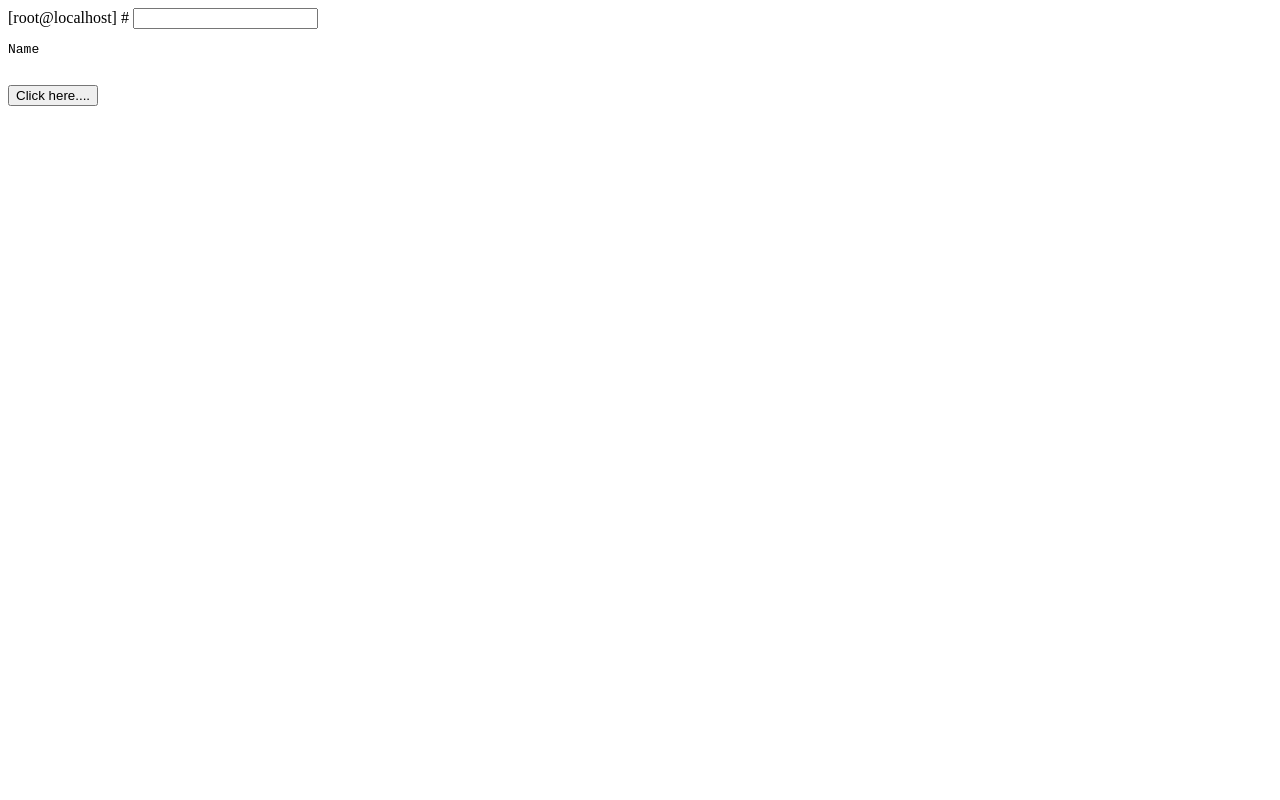
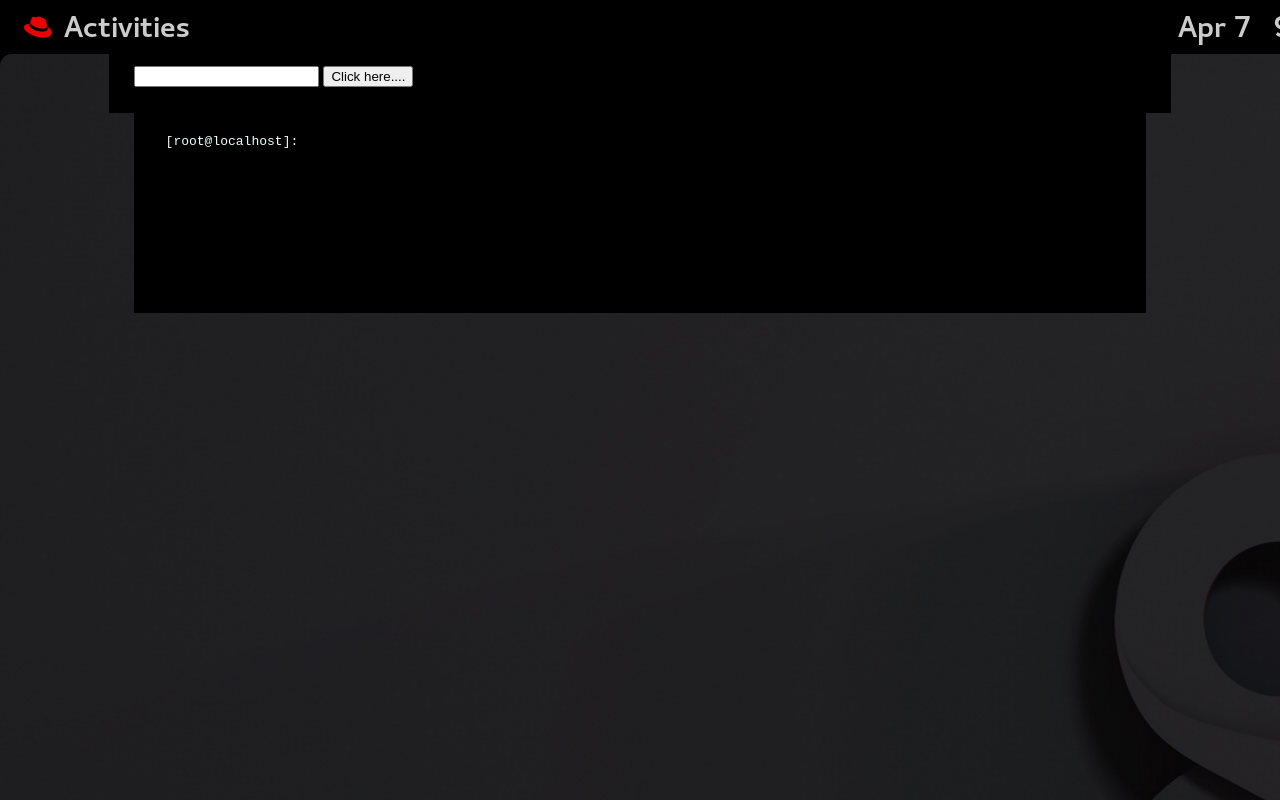
Before and after one commit to nikhil5876/JavaScript_Docke_Integration, a plain HTML site: page index.html in a window 1280 px wide. Drawn offline with Linux system fonts and the light colour scheme.

Commit message:
added style.css file, background image and styling

```diff
--- a/index.html
+++ b/index.html
@@ -1,8 +1,31 @@
-[root@localhost] #
-<input id="i" />
-<pre>
-<div id="a1">Name</div>
+<!DOCTYPE html>
+<html lang="en">
+<head>
+    <meta charset="UTF-8">
+    <meta http-equiv="X-UA-Compatible" content="IE=edge">
+    <meta name="viewport" content="width=device-width, initial-scale=1.0">
+    <title>Document</title>
+    <link rel="stylesheet" href="style.css">
+</head>
+<body>
+<!-- <pre>
+
+</pre> -->
+
+
+<pre style="color: azure;">
+<!-- <div id="a1">Name</div> -->
 </pre>
+
+<script>
+    function cmd_text(){
+        var inText;
+        inText = document.getElementById('i');
+        document.getElementById('a1').innerHTML= inText.value;
+    }
+
+</script>
+
 
 <script>
 	function hii(){
@@ -19,4 +42,22 @@
 	}
 </script>
 
-<button onclick="hii();">Click here....</button>
+<div id="topBar">
+
+    <input id="i" onkeyup="cmd_text();" />
+    <button onclick="hii();">Click here....</button>
+
+</div>
+
+<div id="terminal">
+<pre style="color: azure; display: inline;" >
+
+    [root@localhost]: <div id="a1" style="display: inline;"></div>
+
+</pre>
+
+</div>
+
+
+</body>
+</html>
--- /dev/null
+++ b/style.css
@@ -0,0 +1,20 @@
+body {
+    background-image: url("RHEL.png");
+
+}
+
+div#terminal{
+    height: 200px;
+    width: 80%;
+    background-color: black;
+    margin: auto;
+}
+div#topBar{
+    padding: 2%;
+    width: 80%;
+    background-color: black;
+    margin: auto;
+}
+input#i{
+    margin: auto;
+}
```
Also changed, not shown: RHEL.png (added).
